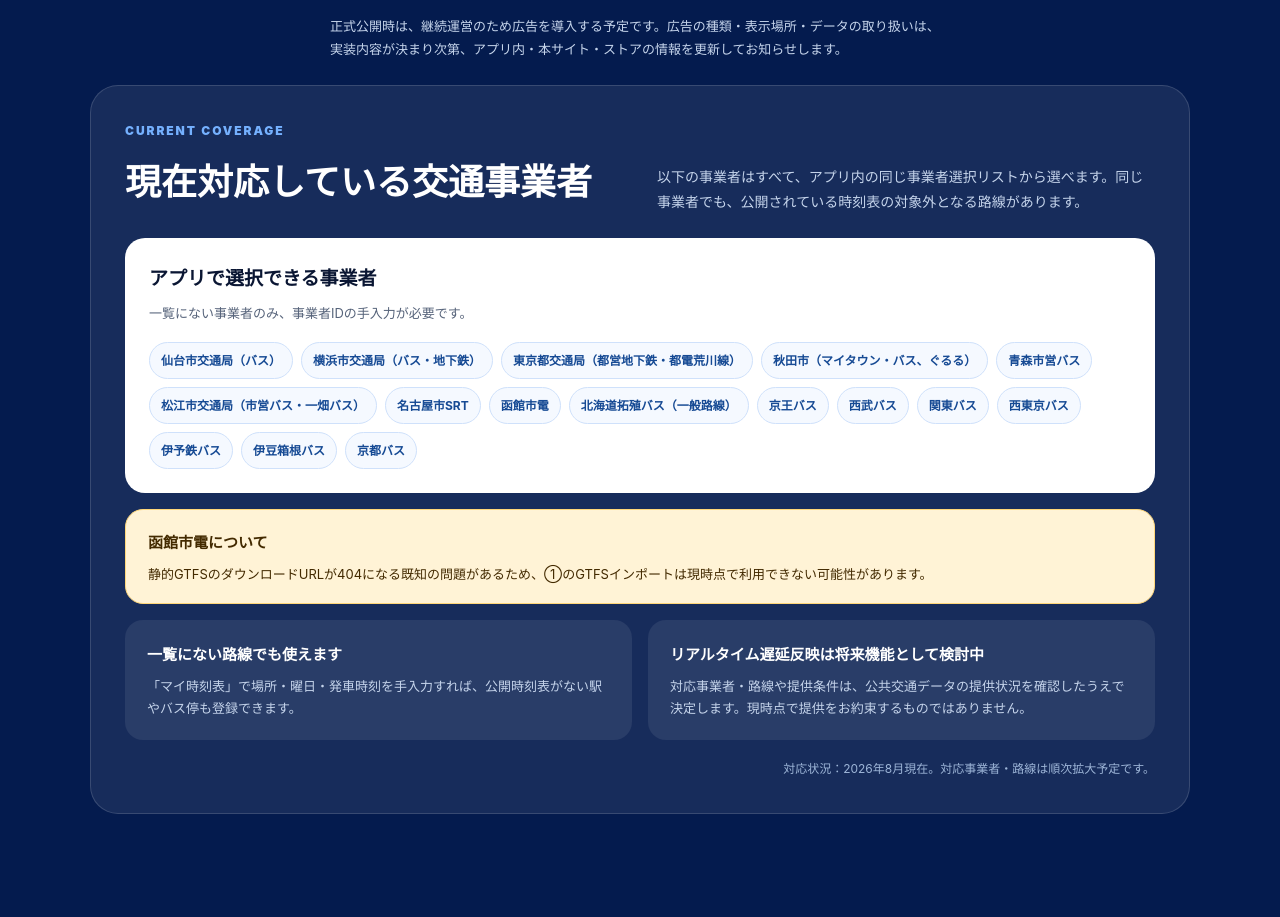
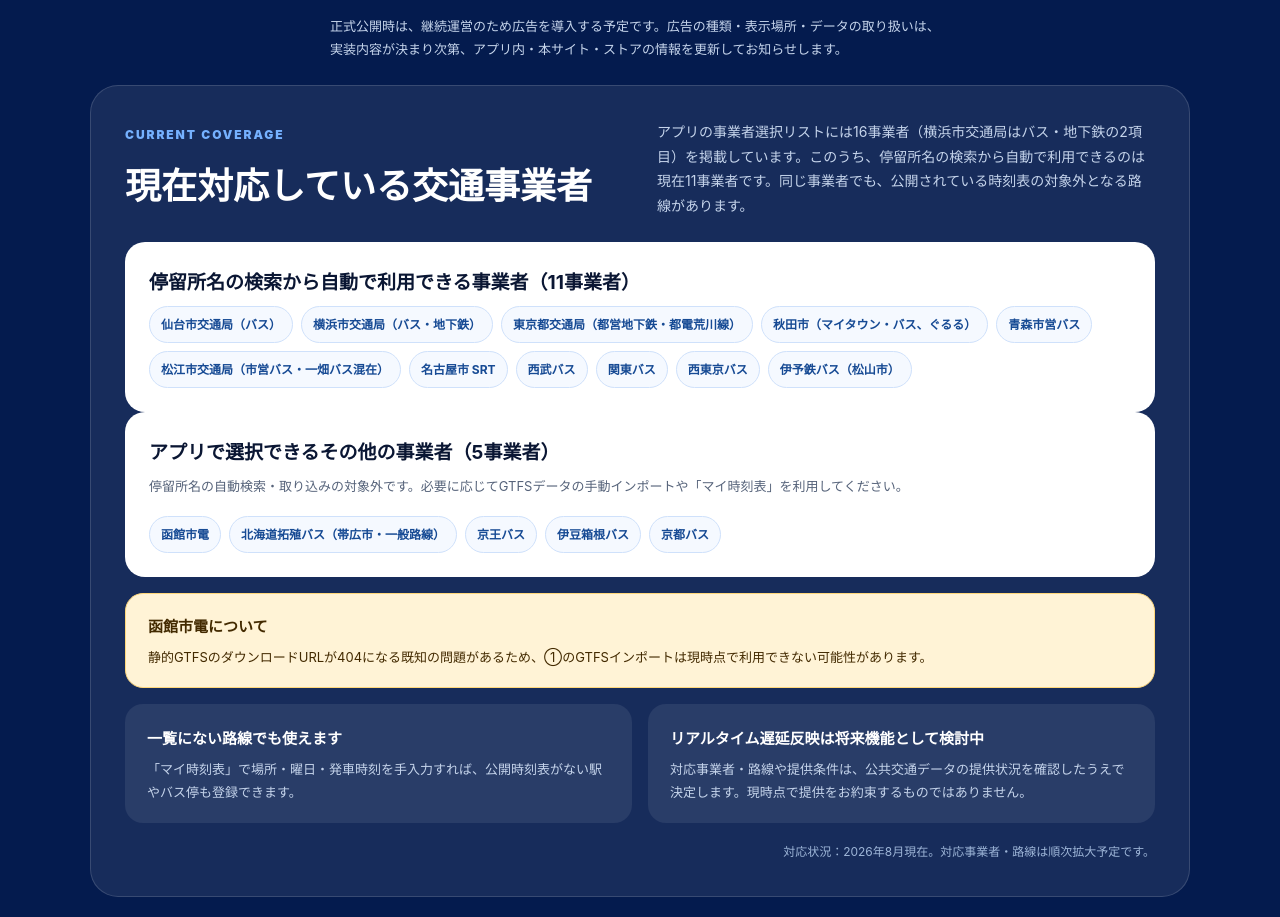
Before and after one commit to keyanbaitian6-cell/keyanbaitian6-cell.github.io, a plain HTML site: page index.html in a window 1280 px wide. Shown: the part 3960-4877 px from the top of the page. Drawn offline with Linux system fonts and the light colour scheme.

Commit message:
ポリシーの正本URLへ内部リンクを統一し、対応事業者を自動11/選択16に分離

```diff
--- a/index.html
+++ b/index.html
@@ -209,26 +209,31 @@
         <div class="coverage-panel" aria-labelledby="coverage-title">
           <div class="coverage-heading">
             <div><p class="section-kicker">CURRENT COVERAGE</p><h3 id="coverage-title">現在対応している交通事業者</h3></div>
-            <p>以下の事業者はすべて、アプリ内の同じ事業者選択リストから選べます。同じ事業者でも、公開されている時刻表の対象外となる路線があります。</p>
+            <p>アプリの事業者選択リストには16事業者（横浜市交通局はバス・地下鉄の2項目）を掲載しています。このうち、停留所名の検索から自動で利用できるのは現在11事業者です。同じ事業者でも、公開されている時刻表の対象外となる路線があります。</p>
           </div>
           <div class="coverage-group">
-            <h4>アプリで選択できる事業者</h4>
-            <p>一覧にない事業者のみ、事業者IDの手入力が必要です。</p>
+            <h4>停留所名の検索から自動で利用できる事業者（11事業者）</h4>
             <ul class="coverage-tags">
               <li>仙台市交通局（バス）</li>
               <li>横浜市交通局（バス・地下鉄）</li>
               <li>東京都交通局（都営地下鉄・都電荒川線）</li>
               <li>秋田市（マイタウン・バス、ぐるる）</li>
               <li>青森市営バス</li>
-              <li>松江市交通局（市営バス・一畑バス）</li>
-              <li>名古屋市SRT</li>
-              <li>函館市電</li>
-              <li>北海道拓殖バス（一般路線）</li>
-              <li>京王バス</li>
+              <li>松江市交通局（市営バス・一畑バス混在）</li>
+              <li>名古屋市 SRT</li>
               <li>西武バス</li>
               <li>関東バス</li>
               <li>西東京バス</li>
-              <li>伊予鉄バス</li>
+              <li>伊予鉄バス（松山市）</li>
+            </ul>
+          </div>
+          <div class="coverage-group">
+            <h4>アプリで選択できるその他の事業者（5事業者）</h4>
+            <p>停留所名の自動検索・取り込みの対象外です。必要に応じてGTFSデータの手動インポートや「マイ時刻表」を利用してください。</p>
+            <ul class="coverage-tags">
+              <li>函館市電</li>
+              <li>北海道拓殖バス（帯広市・一般路線）</li>
+              <li>京王バス</li>
               <li>伊豆箱根バス</li>
               <li>京都バス</li>
             </ul>
@@ -294,7 +299,7 @@
   <footer class="site-footer">
     <div class="container footer-grid">
       <div class="footer-brand"><a class="brand" href="./"><img src="assets/imakuru-icon.png" alt="" width="38" height="38"><span>イマクル</span></a><p>走れば間に合う、その瞬間を知らせる。</p></div>
-      <div class="footer-links"><a href="support.html">サポート</a><a href="privacy.html">プライバシーポリシー</a><a href="terms.html">利用規約</a><a href="mailto:keyanbaitian6@gmail.com">お問い合わせ</a></div>
+      <div class="footer-links"><a href="support.html">サポート</a><a href="/imakuru-legal/">プライバシーポリシー</a><a href="terms.html">利用規約</a><a href="mailto:keyanbaitian6@gmail.com">お問い合わせ</a></div>
     </div>
     <div class="container footer-bottom"><span>© <span data-year>2026</span> イマクル運営. All rights reserved.</span><span>Made for better departures.</span></div>
   </footer>
```
Also changed, not shown: support.html (+1 -1 lines), terms.html (+2 -2 lines), 1 other file.
